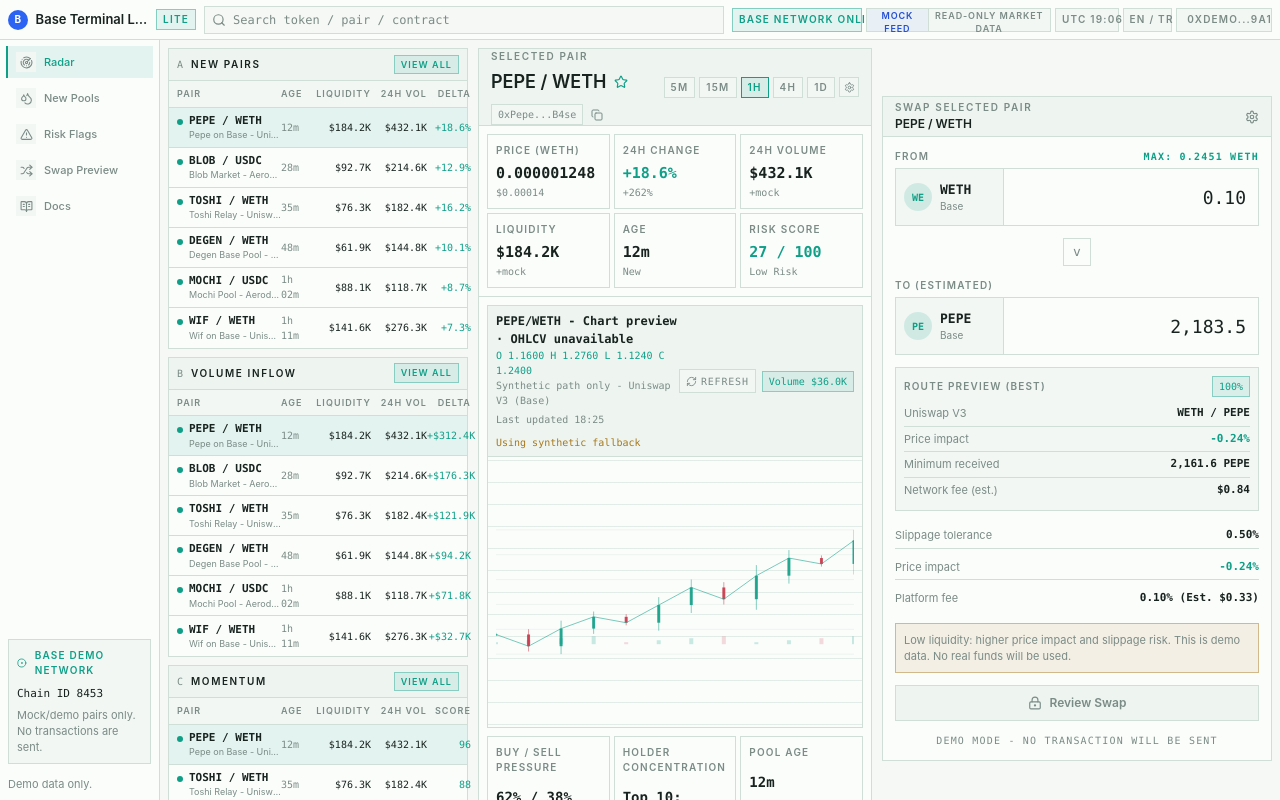
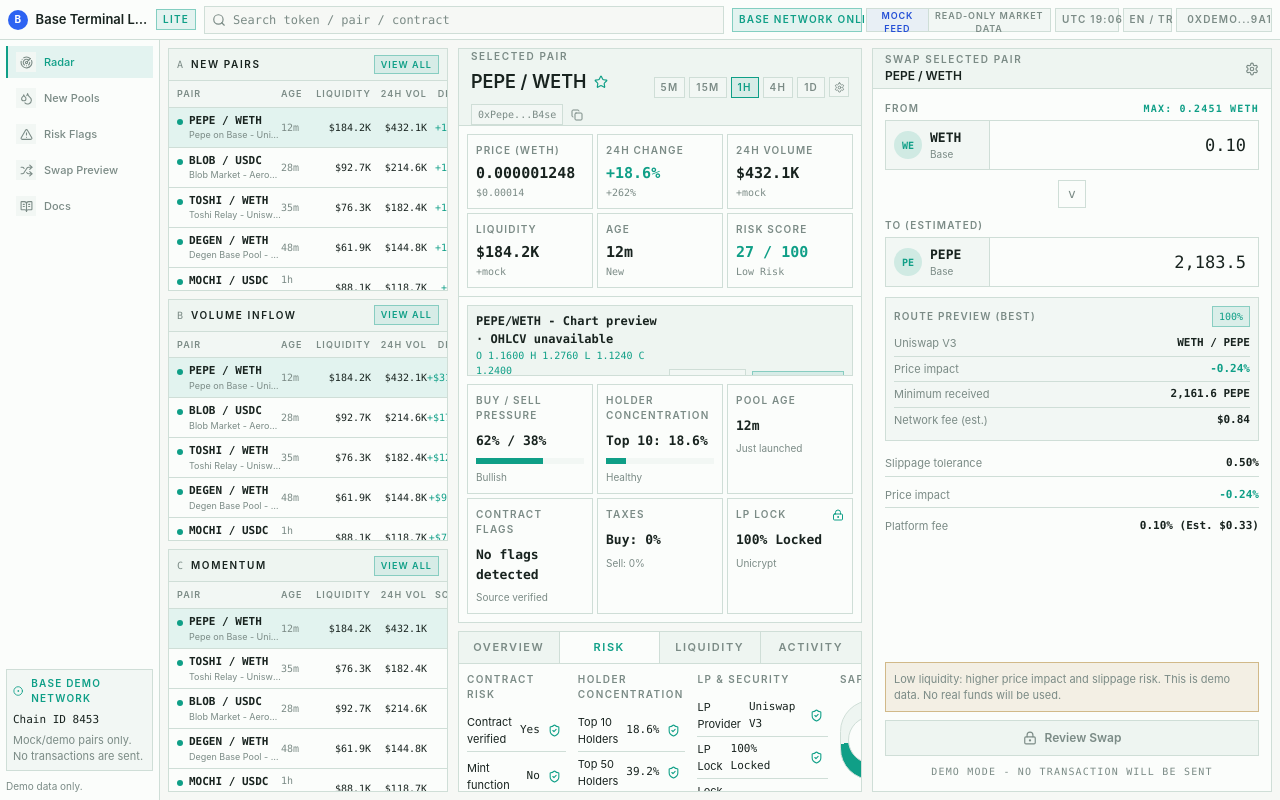
Before and after one commit to Edizemre1/base-market-terminal-lite, a Next.js app: page / in a window 1280 px wide. Shown: the top 800 px of the page. Built offline with nearby package versions, Linux system fonts and the light colour scheme.

Commit message:
Fit terminal layout to viewport

```diff
--- a/src/components/AppShell.tsx
+++ b/src/components/AppShell.tsx
@@ -28,7 +28,7 @@ export function AppShell({ children }: { children: ReactNode }) {
   const pathname = usePathname();
 
   return (
-    <div className="min-h-screen overflow-x-hidden bg-base-black text-base-text">
+    <div className="min-h-screen overflow-x-hidden bg-base-black text-base-text xl:h-screen xl:overflow-hidden">
       <header className="fixed left-0 right-0 top-0 z-50 h-10 border-b border-base-line bg-base-panel">
         <div className="grid h-full grid-cols-[minmax(164px,188px)_minmax(220px,520px)_minmax(0,1fr)] items-center gap-2 px-2">
           <Link href="/" className="flex min-w-0 items-center gap-2">
@@ -95,9 +95,9 @@ export function AppShell({ children }: { children: ReactNode }) {
           })}
         </nav>
 
-        <div className="mt-auto p-2">
-          <div className="border border-base-line bg-base-elevated p-2">
-            <div className="mb-2 flex items-center gap-2 text-[10px] font-semibold uppercase tracking-[0.12em] text-base-mint">
+        <div className="mt-auto p-1.5">
+          <div className="border border-base-line bg-base-elevated p-1.5">
+            <div className="mb-1.5 flex items-center gap-2 text-[10px] font-semibold uppercase tracking-[0.12em] text-base-mint">
               <CircleDot size={12} aria-hidden="true" />
               Base Demo Network
             </div>
@@ -106,11 +106,11 @@ export function AppShell({ children }: { children: ReactNode }) {
               <SidebarNetworkCard />
             </Suspense>
           </div>
-          <p className="mt-3 text-[11px] text-base-muted">Demo data only.</p>
+          <p className="mt-2 text-[10px] text-base-muted">Demo data only.</p>
         </div>
       </aside>
 
-      <div className="min-w-0 pt-10 md:pl-[160px]">{children}</div>
+      <div className="min-w-0 pt-10 md:pl-[160px] xl:h-screen xl:overflow-hidden">{children}</div>
     </div>
   );
 }
--- a/src/components/BaseTerminal.tsx
+++ b/src/components/BaseTerminal.tsx
@@ -103,7 +103,7 @@ export function BaseTerminal({ data }: { data: MarketTerminalSnapshot }) {
 
   if (!selectedPairWithChart) {
     return (
-      <main className="min-h-[calc(100vh-40px)] w-full overflow-x-hidden bg-base-black p-2">
+      <main className="min-h-[calc(100vh-40px)] w-full overflow-x-hidden bg-base-black p-2 xl:h-[calc(100vh-40px)] xl:min-h-0 xl:overflow-hidden">
         <section className="border border-base-line bg-base-panel p-4">
           <p className="text-[10px] font-semibold uppercase tracking-[0.16em] text-base-muted">
             Base Terminal Lite
@@ -117,14 +117,14 @@ export function BaseTerminal({ data }: { data: MarketTerminalSnapshot }) {
   }
 
   return (
-    <main className="min-h-[calc(100vh-40px)] w-full overflow-x-hidden bg-base-black p-2">
+    <main className="flex min-h-[calc(100vh-40px)] w-full flex-col overflow-x-hidden bg-base-black p-2 xl:h-[calc(100vh-40px)] xl:min-h-0 xl:overflow-hidden">
       {data.fallbackReason ? (
-        <div className="mb-2 border border-base-amber/45 bg-base-amber/10 px-2 py-1.5 font-mono text-[10px] tracking-[0.12em] text-base-amber">
+        <div className="mb-2 shrink-0 border border-base-amber/45 bg-base-amber/10 px-2 py-1.5 font-mono text-[10px] tracking-[0.12em] text-base-amber">
           {data.fallbackReason}
         </div>
       ) : null}
-      <section className="grid min-h-[610px] min-w-0 grid-cols-1 gap-2.5 xl:grid-cols-[300px_minmax(0,1fr)_390px] 2xl:grid-cols-[320px_minmax(0,1fr)_410px]">
-        <aside className="min-w-0 space-y-2">
+      <section className="grid min-w-0 grid-cols-1 gap-2.5 xl:min-h-0 xl:flex-1 xl:grid-cols-[280px_minmax(0,1fr)_400px] xl:overflow-hidden 2xl:grid-cols-[300px_minmax(0,1fr)_410px]">
+        <aside className="min-w-0 space-y-2 xl:grid xl:min-h-0 xl:grid-rows-3 xl:gap-2 xl:space-y-0 xl:overflow-hidden">
           <OpportunityFeed
             id="new-pairs"
             title="New Pairs"
@@ -155,7 +155,7 @@ export function BaseTerminal({ data }: { data: MarketTerminalSnapshot }) {
           />
         </aside>
 
-        <section className="min-w-0 space-y-2">
+        <section className="min-w-0 space-y-2 xl:grid xl:min-h-0 xl:grid-rows-[minmax(0,1fr)_minmax(132px,0.28fr)] xl:gap-2 xl:space-y-0 xl:overflow-hidden">
           <SelectedPairPanel
             pair={selectedPairWithChart}
             marketDataMode={data.mode}
@@ -206,8 +206,8 @@ function OpportunityFeed({
     showFallbackLabels ? pairs.filter((pair) => pair.dataSource === "mock") : [];
 
   return (
-    <section id={id} className="border border-base-line bg-base-panel">
-      <div className="flex min-h-8 items-center justify-between border-b border-base-line bg-base-raised px-2">
+    <section id={id} className="flex min-h-0 flex-col overflow-hidden border border-base-line bg-base-panel">
+      <div className="flex min-h-8 shrink-0 items-center justify-between border-b border-base-line bg-base-raised px-2">
         <div className="flex items-center gap-2">
           <span className="font-mono text-[10px] text-base-muted">{marker}</span>
           <h2 className="text-[10px] font-semibold uppercase tracking-[0.16em] text-base-text">
@@ -218,14 +218,14 @@ function OpportunityFeed({
           View all
         </span>
       </div>
-      <div className="grid grid-cols-[minmax(104px,1.4fr)_34px_56px_56px_44px] border-b border-base-line bg-base-elevated px-2 py-1.5 text-[9px] font-semibold uppercase tracking-[0.12em] text-base-muted">
+      <div className="grid shrink-0 grid-cols-[minmax(104px,1.4fr)_34px_56px_56px_44px] border-b border-base-line bg-base-elevated px-2 py-1.5 text-[9px] font-semibold uppercase tracking-[0.12em] text-base-muted">
         <span>Pair</span>
         <span>Age</span>
         <span className="text-right">Liquidity</span>
         <span className="text-right">24h Vol</span>
         <span className="text-right">{kind === "momentum" ? "Score" : "Delta"}</span>
       </div>
-      <div>
+      <div className="min-h-0 xl:flex-1 xl:overflow-y-auto">
         {livePairs.map((pair) => (
           <FeedRow
             key={`${title}-${pair.id}`}
@@ -274,7 +274,7 @@ function FeedEmptyState({ kind }: { kind: FeedKind }) {
   return (
     <div className="border-b border-base-line px-2 py-4 text-[11px] text-base-muted last:border-b-0">
       <p className="font-mono text-base-text">No qualified pairs found.</p>
-      <p className="mt-1">Live data preview is limited right now.</p>
+      <p className="mt-1">Read-only market data is limited right now.</p>
     </div>
   );
 }
@@ -376,8 +376,8 @@ function SelectedPairPanel({
       : "+mock";
 
   return (
-    <section className="border border-base-line bg-base-panel">
-      <div className="flex min-h-10 items-center justify-between gap-3 border-b border-base-line bg-base-raised px-3">
+    <section className="flex min-h-0 flex-col overflow-hidden border border-base-line bg-base-panel">
+      <div className="flex min-h-10 shrink-0 items-center justify-between gap-3 border-b border-base-line bg-base-raised px-3">
         <div className="min-w-0">
           <p className="text-[10px] font-semibold uppercase tracking-[0.16em] text-base-muted">
             Selected pair
@@ -416,7 +416,7 @@ function SelectedPairPanel({
         </div>
       </div>
 
-      <div className="grid gap-1 border-b border-base-line p-2 sm:grid-cols-2 lg:grid-cols-3 2xl:grid-cols-6">
+      <div className="grid shrink-0 gap-1 border-b border-base-line p-2 sm:grid-cols-2 lg:grid-cols-3 2xl:grid-cols-6">
         <Metric label={`Price (${pair.quoteToken})`} value={pair.price} detail={pair.priceUsd} />
         <Metric
           label="24h change"
@@ -438,13 +438,13 @@ function SelectedPairPanel({
         <Metric label="Risk score" value={`${pair.riskScore} / 100`} detail={pair.riskLabel} tone="mint" />
       </div>
 
-      <div className="p-2">
+      <div className="flex min-h-0 flex-1 flex-col gap-2 p-2">
         <MockChart
           pair={pair}
           refreshStatus={chartRefreshStatus}
           onRefreshChart={onRefreshChart}
         />
-        <div className="mt-2 grid gap-1 sm:grid-cols-2 lg:grid-cols-3 2xl:grid-cols-6">
+        <div className="grid shrink-0 gap-1 sm:grid-cols-2 lg:grid-cols-3 2xl:grid-cols-6">
           <MiniModule
             label="Buy / Sell Pressure"
             value={`${pair.pressure.buy}% / ${pair.pressure.sell}%`}
@@ -552,8 +552,8 @@ function MockChart({
         : undefined;
 
   return (
-    <div className="market-scanline border border-base-line bg-base-panel">
-      <div className="flex items-center justify-between border-b border-base-line bg-base-raised px-2 py-1.5">
+    <div className="market-scanline flex min-h-[280px] flex-1 flex-col overflow-hidden border border-base-line bg-base-panel xl:min-h-0">
+      <div className="flex shrink-0 items-center justify-between border-b border-base-line bg-base-raised px-2 py-1.5">
         <div className="min-w-0">
           <p className="font-mono text-[12px] font-semibold text-base-text">
             {pair.pair.replace(" / ", "/")} - {chartLabel}
@@ -592,7 +592,11 @@ function MockChart({
           </span>
         </div>
       </div>
-      <svg viewBox={`0 0 ${width} ${height}`} className="h-[270px] w-full max-w-full p-2" aria-hidden="true">
+      <svg
+        viewBox={`0 0 ${width} ${height}`}
+        className="h-[235px] w-full max-w-full shrink-0 p-2 xl:h-auto xl:min-h-[190px] xl:flex-1"
+        aria-hidden="true"
+      >
         {Array.from({ length: 6 }).map((_, index) => (
           <line
             key={`h-${index}`}
@@ -720,20 +724,20 @@ function MiniModule({
   const clamped = Math.max(0, Math.min(100, bar ?? 0));
 
   return (
-    <div className="min-h-[92px] border border-base-line bg-base-panel p-2">
+    <div className="min-h-[78px] border border-base-line bg-base-panel p-2">
       <div className="flex items-center justify-between gap-2">
         <p className="text-[10px] font-semibold uppercase tracking-[0.12em] text-base-muted">
           {label}
         </p>
         {icon ? <span className="text-base-mint">{icon}</span> : null}
       </div>
-      <p className="mt-3 font-mono text-[14px] font-semibold text-base-text">{value}</p>
+      <p className="mt-2 font-mono text-[13px] font-semibold text-base-text">{value}</p>
       {bar !== undefined ? (
         <div className="mt-2 h-1.5 bg-base-elevated">
           <div className="h-full bg-base-mint" style={{ width: `${clamped}%` }} />
         </div>
       ) : null}
-      <p className="mt-2 text-[11px] text-base-muted">{detail}</p>
+      <p className="mt-1.5 text-[10px] text-base-muted">{detail}</p>
     </div>
   );
 }
@@ -761,8 +765,8 @@ function SwapTicket({
       : "Demo mode - no transaction will be sent";
 
   return (
-    <aside className="sticky top-12 min-w-0 self-start border border-base-line bg-base-panel">
-      <div className="flex min-h-10 items-center justify-between border-b border-base-line bg-base-raised px-3">
+    <aside className="min-w-0 border border-base-line bg-base-panel xl:flex xl:h-full xl:min-h-0 xl:flex-col xl:self-stretch xl:overflow-hidden">
+      <div className="flex min-h-10 shrink-0 items-center justify-between border-b border-base-line bg-base-raised px-3">
         <div>
           <p className="text-[10px] font-semibold uppercase tracking-[0.16em] text-base-muted">
             Swap selected pair
@@ -772,7 +776,7 @@ function SwapTicket({
         <Settings size={14} className="text-base-muted" aria-hidden="true" />
       </div>
 
-      <div className="space-y-3 p-3">
+      <div className="flex min-h-0 flex-1 flex-col gap-2.5 overflow-y-auto p-3">
         <TokenBox
           label="From"
           token={pair.quoteToken}
@@ -782,7 +786,7 @@ function SwapTicket({
           onValueChange={onAmountChange}
         />
 
-        <div className="flex justify-center">
+        <div className="flex shrink-0 justify-center">
           <span className="grid h-7 w-7 place-items-center border border-base-line bg-base-panel font-mono text-base-muted">
             v
           </span>
@@ -817,6 +821,7 @@ function SwapTicket({
           <RouteRow label="Platform fee" value="0.10% (Est. $0.33)" />
         </div>
 
+        <div className="mt-auto space-y-2 pt-1">
           <div className="border border-base-amber/45 bg-base-amber/10 p-2 text-[11px] leading-4 text-base-muted">
             Low liquidity: higher price impact and slippage risk. {modeWarning}
           </div>
@@ -833,6 +838,7 @@ function SwapTicket({
           <p className="text-center font-mono text-[10px] uppercase tracking-[0.12em] text-base-muted">
             {modeLabel}
           </p>
+        </div>
       </div>
     </aside>
   );
@@ -861,8 +867,8 @@ function TokenBox({
         <span>{label}</span>
         {rightLabel ? <span className="font-mono text-base-mint">{rightLabel}</span> : null}
       </div>
-      <div className="grid min-w-0 grid-cols-[108px_minmax(0,1fr)] border border-base-line bg-base-panel 2xl:grid-cols-[120px_minmax(0,1fr)]">
-        <div className="flex min-w-0 items-center gap-2 border-r border-base-line bg-base-elevated px-2 py-2">
+      <div className="grid min-w-0 grid-cols-[104px_minmax(0,1fr)] border border-base-line bg-base-panel 2xl:grid-cols-[116px_minmax(0,1fr)]">
+        <div className="flex min-w-0 items-center gap-2 border-r border-base-line bg-base-elevated px-2 py-1.5">
           <span className="grid h-7 w-7 place-items-center rounded-full bg-base-mint/15 font-mono text-[10px] font-semibold text-base-mint">
             {token.slice(0, 2)}
           </span>
@@ -876,7 +882,7 @@ function TokenBox({
           readOnly={readOnly}
           inputMode="decimal"
           onChange={(event) => onValueChange?.(event.target.value)}
-          className="h-14 min-w-0 bg-base-panel px-3 text-right font-mono text-[18px] text-base-text outline-none 2xl:text-[20px]"
+          className="h-12 min-w-0 bg-base-panel px-3 text-right font-mono text-[17px] text-base-text outline-none 2xl:text-[19px]"
         />
       </div>
     </label>
@@ -917,8 +923,8 @@ function PairDetailTabs({
   onTabChange: (tab: DetailTab) => void;
 }) {
   return (
-    <section id="risk" className="border border-base-line bg-base-panel">
-      <div className="grid h-9 grid-cols-4 border-b border-base-line bg-base-raised">
+    <section id="risk" className="flex min-h-0 flex-col overflow-hidden border border-base-line bg-base-panel">
+      <div className="grid h-8 shrink-0 grid-cols-4 border-b border-base-line bg-base-raised">
         {tabs.map((tab) => (
           <button
             key={tab.id}
@@ -935,7 +941,7 @@ function PairDetailTabs({
           </button>
         ))}
       </div>
-      <div className="p-3">{renderTab(pair, activeTab)}</div>
+      <div className="min-h-0 flex-1 overflow-y-auto p-2">{renderTab(pair, activeTab)}</div>
     </section>
   );
 }
@@ -1000,7 +1006,7 @@ function renderTab(pair: BasePair, activeTab: DetailTab) {
   }
 
   return (
-    <div className="grid gap-4 lg:grid-cols-[1fr_1fr_1fr_1fr]">
+    <div className="grid gap-3 lg:grid-cols-[1fr_1fr_1fr_1fr]">
       <div>
         <h3 className="mb-2 text-[10px] font-semibold uppercase tracking-[0.14em] text-base-muted">
           Contract Risk
```
Lines whose indentation alone changed are shown as unchanged.
